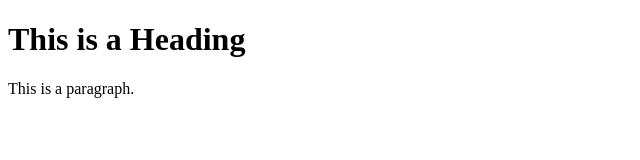
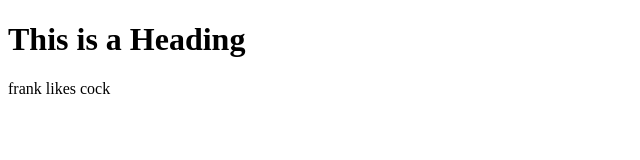
Before and after one commit to rakin374/rakin374.github.io, a plain HTML site: page index.html in a window 1280 px wide. Shown: the full height of the page, 0-640 px from the left. Drawn offline with Linux system fonts and the light colour scheme.

Commit message:
Update index.html

```diff
--- a/index.html
+++ b/index.html
@@ -6,7 +6,7 @@
 <body>
 
 <h1>This is a Heading</h1>
-<p>This is a paragraph.</p>
+<p>frank likes cock</p>
 
 </body>
 </html>
```
